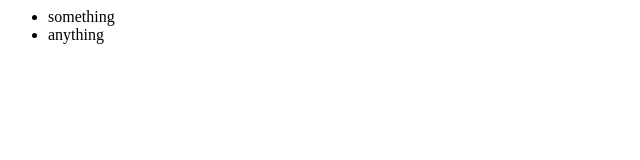
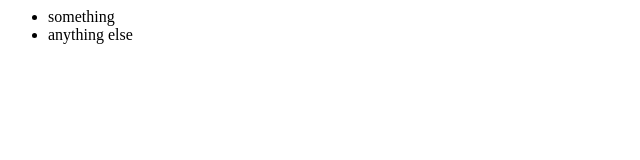
Before and after one commit to ArsMak505/arsmak, a plain HTML site: page index.html in a window 1280 px wide. Shown: the full height of the page, 0-640 px from the left. Drawn offline with Linux system fonts and the light colour scheme.

Commit message:
Update index.html

```diff
--- a/index.html
+++ b/index.html
@@ -5,7 +5,7 @@
       something
     </li>
     <li>
-      anything
+      anything else
     </li>
   </ul>
 </div>
```
